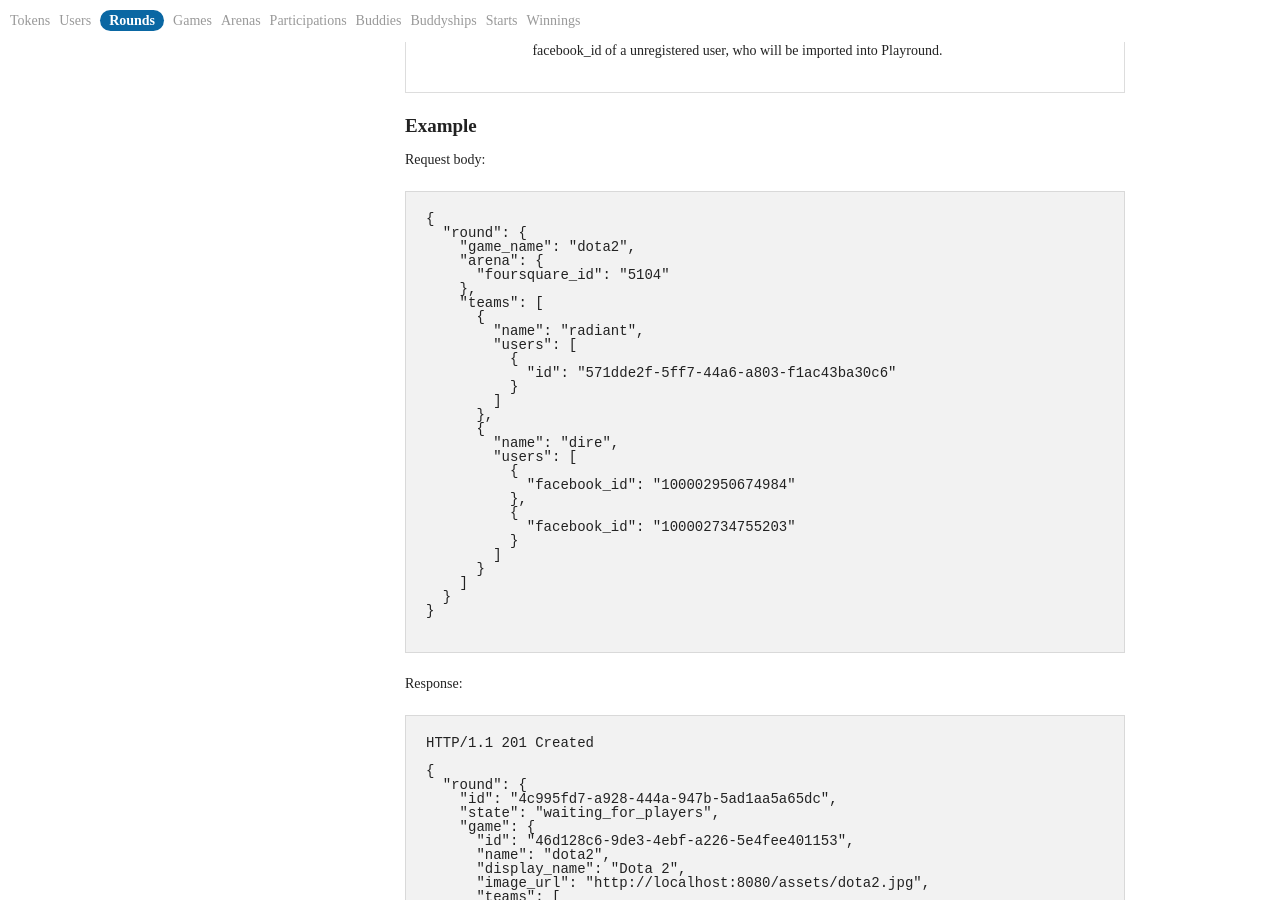
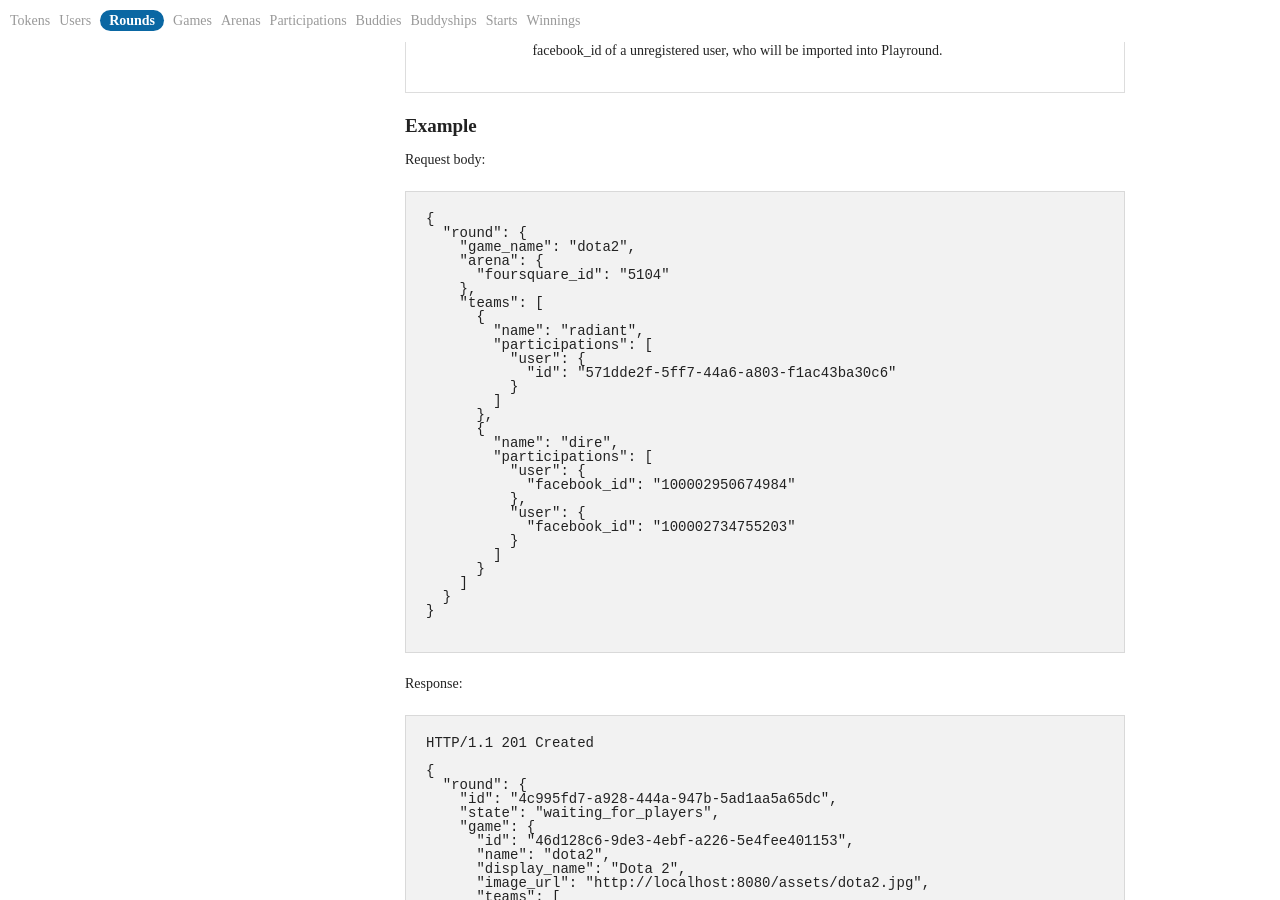
Before and after one commit to matteodepalo/playround-developer, a Jekyll site: the page built from index.html, in a window 1280 px wide and 900 px high, scrolled down 6775 px. Built offline with Jekyll 4.4.1, drawn with Linux system fonts in a browser that asks for light colours; some web fonts are replaced.

Commit message:
Updated round POST request body

```diff
--- a/_includes/rounds.html
+++ b/_includes/rounds.html
@@ -228,19 +228,19 @@ HTTP/1.1 200 Success
     "teams": [
       {
         "name": "radiant",
-        "users": [
-          {
+        "participations": [
+          "user": {
             "id": "571dde2f-5ff7-44a6-a803-f1ac43ba30c6"
           }
         ]
       },
       {
         "name": "dire",
-        "users": [
-          {
+        "participations": [
+          "user": {
             "facebook_id": "100002950674984"
           },
-          {
+          "user": {
             "facebook_id": "100002734755203"
           }
         ]
```
